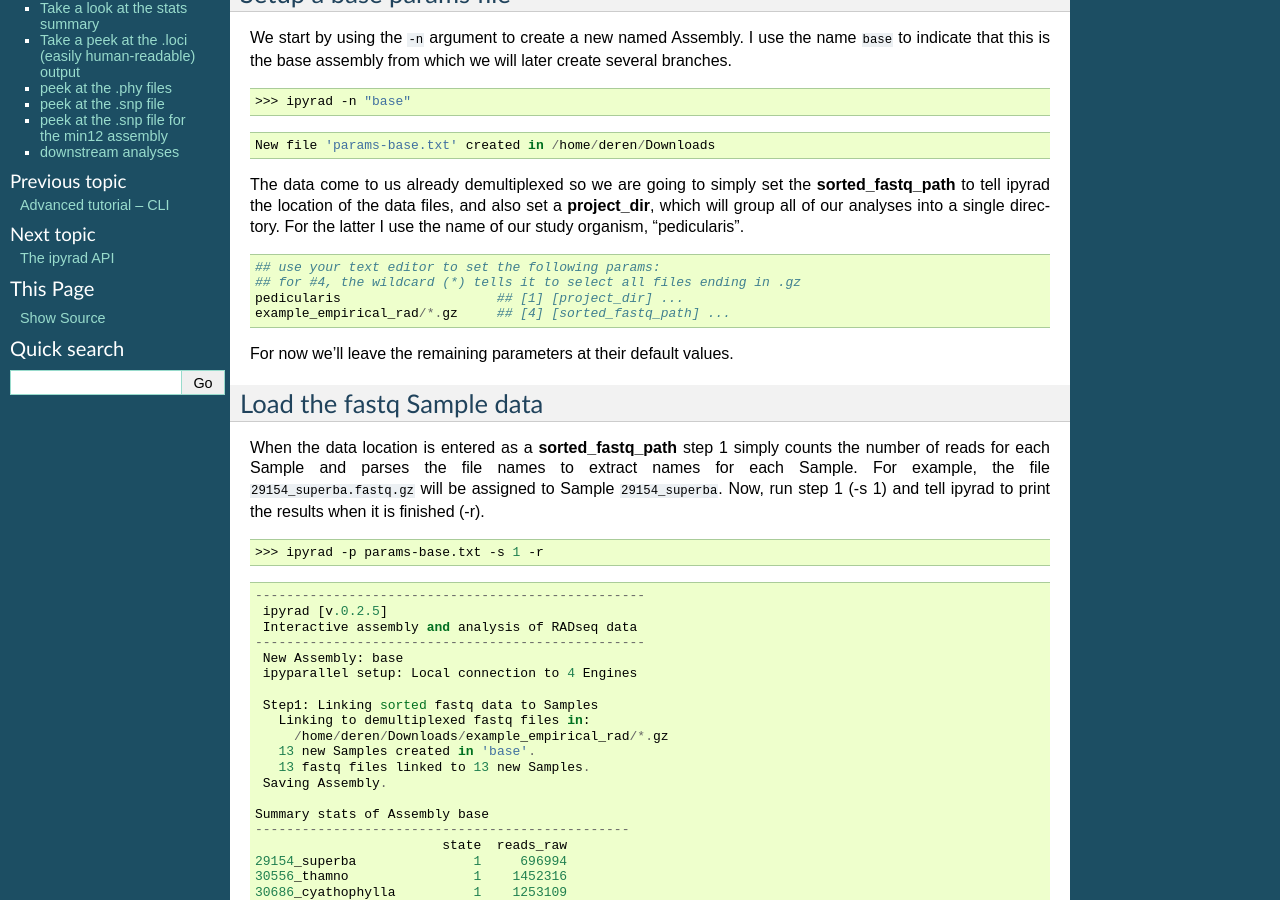
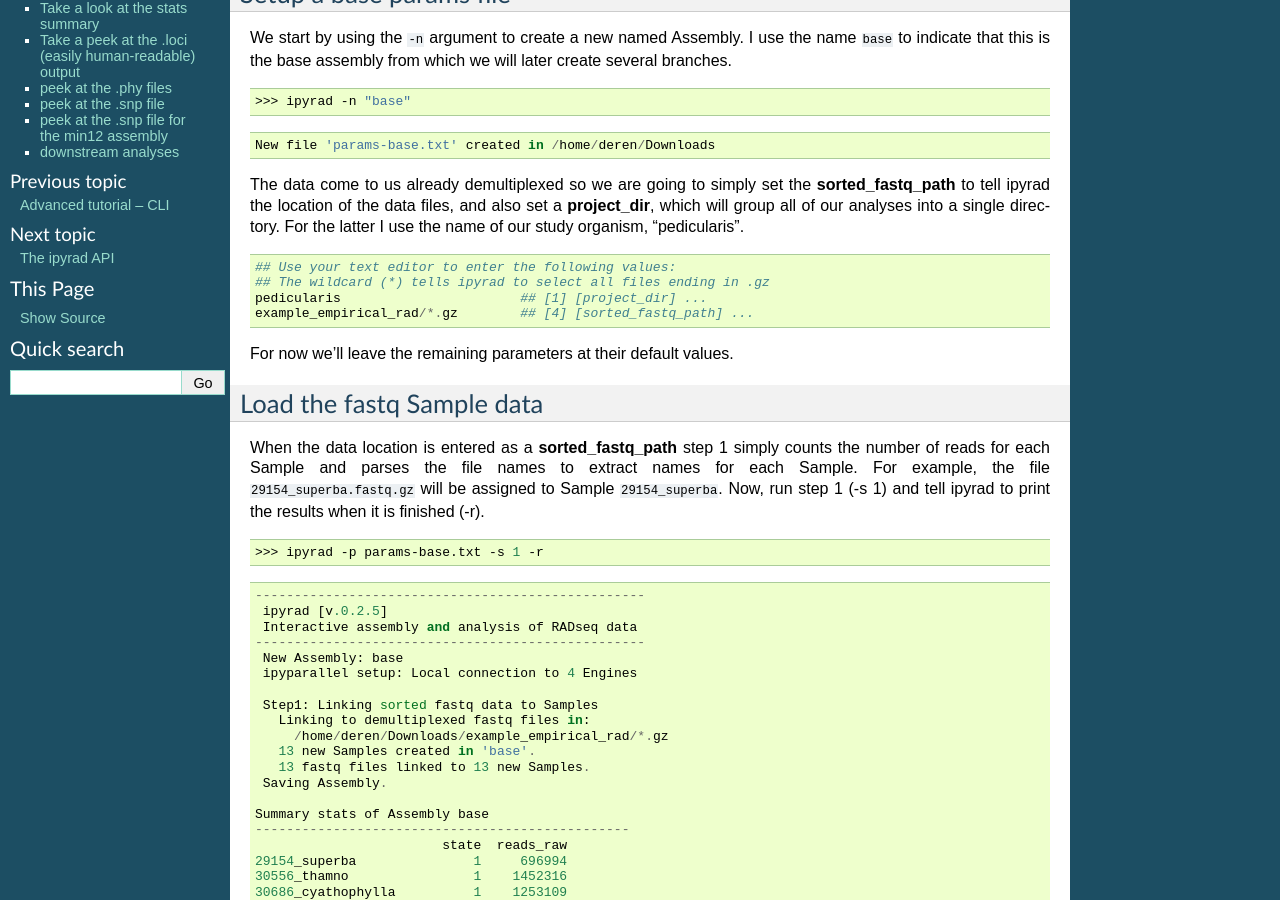
Before and after one commit to dereneaton/ipyrad, a Sphinx documentation site: the page built from docs/pedicularis_cli.rst, in a window 1280 px wide and 900 px high, scrolled down 458 px. Built offline with Sphinx 7.4.7, drawn with Linux system fonts in a browser that asks for light colours; pages that are not in the unit, such as notebooks, are missing from menus; the version number is read from the project's files by our own code; some of the changed text lies outside the part shown.

Commit message:
updating pedic tut

```diff
--- a/docs/pedicularis_cli.rst
+++ b/docs/pedicularis_cli.rst
@@ -56,10 +56,10 @@ and also set a **project\_dir**, which will group all of our analyses into
 a single directory. For the latter I use the name of our study organism, "pedicularis".
 
 .. parsed-literal::
-    ## use your text editor to set the following params:
-    ## for #4, the wildcard (*) tells it to select all files ending in .gz
-    pedicularis                    ## [1] [project_dir] ...
-    example_empirical_rad/*.gz     ## [4] [sorted_fastq_path] ...
+    ## Use your text editor to enter the following values:
+    ## The wildcard (*) tells ipyrad to select all files ending in .gz
+    pedicularis                       ## [1] [project_dir] ...
+    example_empirical_rad/*.gz        ## [4] [sorted_fastq_path] ...
 
 For now we'll leave the remaining parameters at their default values.
 
@@ -232,13 +232,16 @@ we create a branch so that we can do both!
     ## create a lowdepth branch
     ipyrad -p params-sub4.txt -b sub4-lowdepth.
 
-    ## set lower depth parameter for sub4-lowdepth.
-    ipyrad -p params-sub4-lowdepth.txt -u 10 2
+
+.. parsed-literal::
+    ... output here
 
 
+Use a text editor to enter the following new **mindepth_majrule** value
+in the file ``params-sub4-lowdepth.txt``:
+
 .. parsed-literal::
-
-    ... output here
+    ## 2                  ## [mindepth_majrule] ...
 
 
 Steps 4-5 (joint estimation of error rate & heterozygosity)
```
